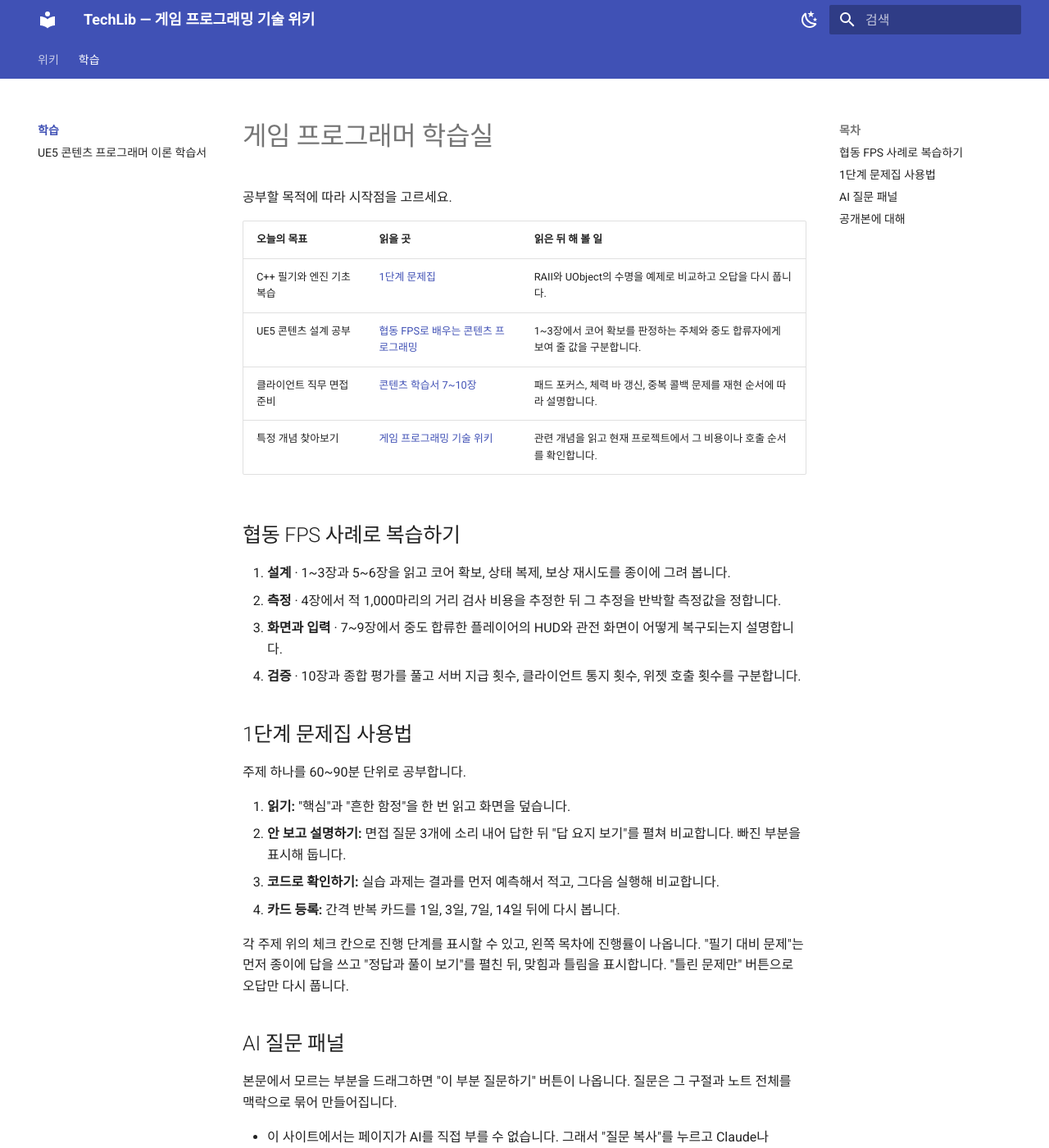
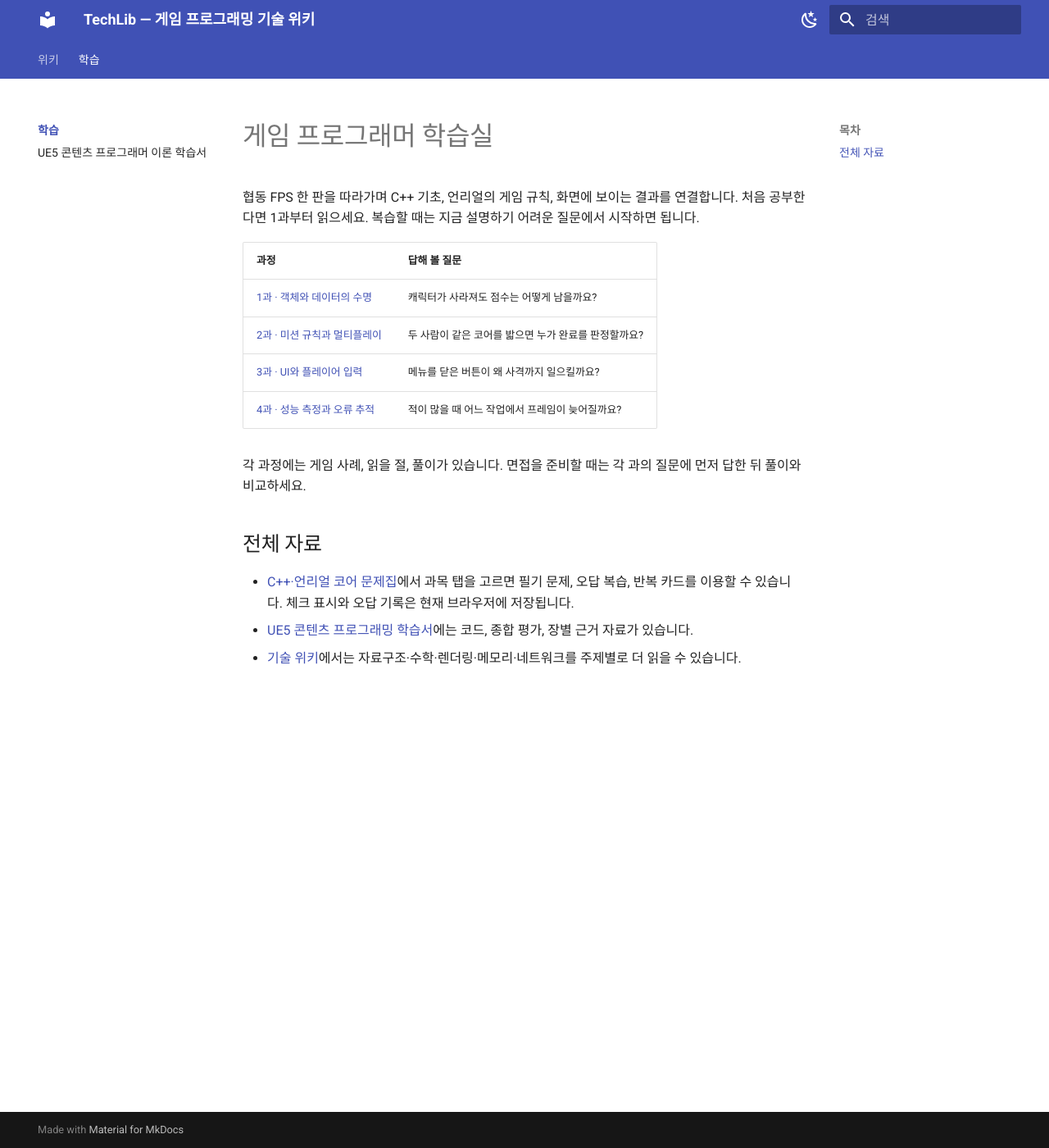
Before and after one commit to Hato-1998/TechLib, an MkDocs documentation site: the page built from docs/study/index.md, in a window 1280 px wide and 1400 px high. Shown: the whole window at 82% size. Built offline with MkDocs 1.6.1 and Material for MkDocs 9.7.7, drawn with Linux system fonts in a browser that asks for light colours; some of the changed text lies outside the part shown.

Commit message:
네 학습 경로를 선수 지식 순서의 통합 과정으로 정리

```diff
--- a/docs/study/index.md
+++ b/docs/study/index.md
@@ -1,39 +1,18 @@
 # 게임 프로그래머 학습실
 
-공부할 목적에 따라 시작점을 고르세요.
+협동 FPS 한 판을 따라가며 C++ 기초, 언리얼의 게임 규칙, 화면에 보이는 결과를 연결합니다. 처음 공부한다면 1과부터 읽으세요. 복습할 때는 지금 설명하기 어려운 질문에서 시작하면 됩니다.
 
-| 오늘의 목표 | 읽을 곳 | 읽은 뒤 해 볼 일 |
-|---|---|---|
-| C++ 필기와 엔진 기초 복습 | [1단계 문제집](stage1/index.html) | RAII와 UObject의 수명을 예제로 비교하고 오답을 다시 풉니다. |
-| UE5 콘텐츠 설계 공부 | [협동 FPS로 배우는 콘텐츠 프로그래밍](UE5_Content_Programming_Workbook.md) | 1~3장에서 코어 확보를 판정하는 주체와 중도 합류자에게 보여 줄 값을 구분합니다. |
-| 클라이언트 직무 면접 준비 | [콘텐츠 학습서 7~10장](UE5_Content_Programming_Workbook.md) | 패드 포커스, 체력 바 갱신, 중복 콜백 문제를 재현 순서에 따라 설명합니다. |
-| 특정 개념 찾아보기 | [게임 프로그래밍 기술 위키](../index.md) | 관련 개념을 읽고 현재 프로젝트에서 그 비용이나 호출 순서를 확인합니다. |
+| 과정 | 답해 볼 질문 |
+|---|---|
+| [1과 · 객체와 데이터의 수명](foundations.md) | 캐릭터가 사라져도 점수는 어떻게 남을까요? |
+| [2과 · 미션 규칙과 멀티플레이](systems.md) | 두 사람이 같은 코어를 밟으면 누가 완료를 판정할까요? |
+| [3과 · UI와 플레이어 입력](interface.md) | 메뉴를 닫은 버튼이 왜 사격까지 일으킬까요? |
+| [4과 · 성능 측정과 오류 추적](diagnostics.md) | 적이 많을 때 어느 작업에서 프레임이 늦어질까요? |
 
-## 협동 FPS 사례로 복습하기
+각 과정에는 게임 사례, 읽을 절, 풀이가 있습니다. 면접을 준비할 때는 각 과의 질문에 먼저 답한 뒤 풀이와 비교하세요.
 
-1. **설계** · 1~3장과 5~6장을 읽고 코어 확보, 상태 복제, 보상 재시도를 종이에 그려 봅니다.
-2. **측정** · 4장에서 적 1,000마리의 거리 검사 비용을 추정한 뒤 그 추정을 반박할 측정값을 정합니다.
-3. **화면과 입력** · 7~9장에서 중도 합류한 플레이어의 HUD와 관전 화면이 어떻게 복구되는지 설명합니다.
-4. **검증** · 10장과 종합 평가를 풀고 서버 지급 횟수, 클라이언트 통지 횟수, 위젯 호출 횟수를 구분합니다.
+## 전체 자료
 
-## 1단계 문제집 사용법
-
-주제 하나를 60~90분 단위로 공부합니다.
-
-1. **읽기:** "핵심"과 "흔한 함정"을 한 번 읽고 화면을 덮습니다.
-2. **안 보고 설명하기:** 면접 질문 3개에 소리 내어 답한 뒤 "답 요지 보기"를 펼쳐 비교합니다. 빠진 부분을 표시해 둡니다.
-3. **코드로 확인하기:** 실습 과제는 결과를 먼저 예측해서 적고, 그다음 실행해 비교합니다.
-4. **카드 등록:** 간격 반복 카드를 1일, 3일, 7일, 14일 뒤에 다시 봅니다.
-
-각 주제 위의 체크 칸으로 진행 단계를 표시할 수 있고, 왼쪽 목차에 진행률이 나옵니다. "필기 대비 문제"는 먼저 종이에 답을 쓰고 "정답과 풀이 보기"를 펼친 뒤, 맞힘과 틀림을 표시합니다. "틀린 문제만" 버튼으로 오답만 다시 풉니다.
-
-## AI 질문 패널
-
-본문에서 모르는 부분을 드래그하면 "이 부분 질문하기" 버튼이 나옵니다. 질문은 그 구절과 노트 전체를 맥락으로 묶어 만들어집니다.
-
-- 이 사이트에서는 페이지가 AI를 직접 부를 수 없습니다. 그래서 "질문 복사"를 누르고 Claude나 ChatGPT에 붙여 넣은 뒤, 받은 답을 패널에 붙여 넣어 대화에 남깁니다.
-- 대화, 체크 표시, 카드·문제 표시는 **지금 쓰는 브라우저에만** 저장됩니다. 다른 PC나 다른 브라우저로 옮기면 진행 상황이 따라오지 않습니다.
-
-## 공개본에 대해
-
-이 학습지는 개인 노트에서 개인 프로젝트의 코드 위치와 검토 메모를 걸러 낸 공개본입니다. 엔진 동작의 근거는 UE 5.8 엔진 소스 위치(`Engine/Source/` 기준)로 남겨 두었습니다.
+- [C++·언리얼 코어 문제집](stage1/index.html)에서 과목 탭을 고르면 필기 문제, 오답 복습, 반복 카드를 이용할 수 있습니다. 체크 표시와 오답 기록은 현재 브라우저에 저장됩니다.
+- [UE5 콘텐츠 프로그래밍 학습서](UE5_Content_Programming_Workbook.md)에는 코드, 종합 평가, 장별 근거 자료가 있습니다.
+- [기술 위키](../index.md)에서는 자료구조·수학·렌더링·메모리·네트워크를 주제별로 더 읽을 수 있습니다.
```
